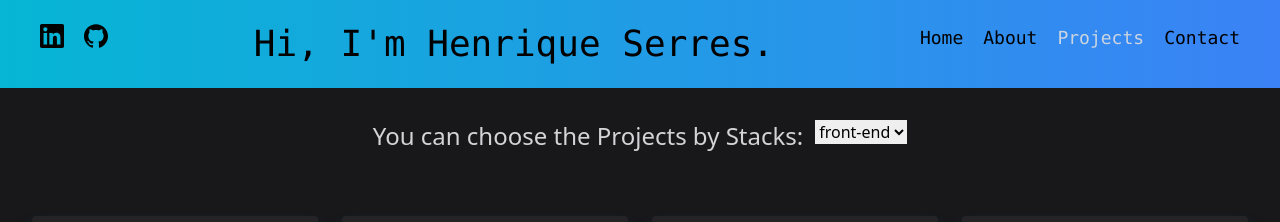
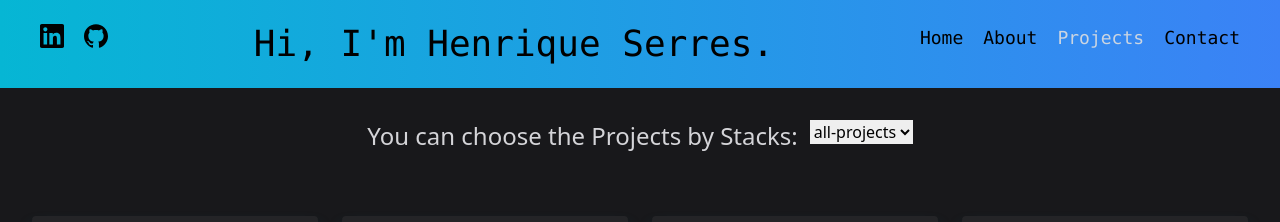
Before and after one commit to HenriqueSerres/my-portfolio, a Next.js app: page /projects in a window 1280 px wide. Shown: the top 222 px of the page. Built offline with nearby package versions, Linux system fonts and the light colour scheme.

Commit message:
finish stacks filters

```diff
--- a/src/app/projects/page.tsx
+++ b/src/app/projects/page.tsx
@@ -1,18 +1,11 @@
 'use client'
 import Header from '@/components/Head'
 import ProjectCards from '@/components/ProjectCards'
-import StacksInput from '@/components/StacksInput'
 
 export default function Projects() {
   return (
     <main>
       <Header />
-      <div className="flex justify-center gap-3 p-8">
-        <h1 className="text-2xl text-zinc-300">
-          You can choose the Projects by Stacks:
-        </h1>
-        <StacksInput />
-      </div>
       <div>
         <ProjectCards />
       </div>
--- a/src/components/ProjectCards/index.tsx
+++ b/src/components/ProjectCards/index.tsx
@@ -1,12 +1,63 @@
 import { myProjects } from '@/lib/projects'
 import Image from 'next/image'
 import Link from 'next/link'
+import { useEffect, useState } from 'react'
 import { FaGithub } from 'react-icons/fa'
 
+const projects = (selected: string) => {
+  if (selected === 'front-end') {
+    return myProjects.filter(
+      (project) => project.category.toLowerCase() === 'front-end',
+    )
+  }
+  if (selected === 'back-end') {
+    return myProjects.filter(
+      (project) => project.category.toLowerCase() === 'back-end',
+    )
+  }
+  if (selected === 'full-stack') {
+    return myProjects.filter(
+      (project) => project.category.toLowerCase() === 'full-stack',
+    )
+  }
+  return myProjects
+}
+
 export default function ProjectCards() {
+  const [stack, setStack] = useState('')
+  const [filteredProjects, setFilteredProjects] = useState(myProjects)
+  const [stacksOptions, setStacksOptions] = useState([
+    'all-projects',
+    'front-end',
+    'back-end',
+    'full-stack',
+  ])
+
+  useEffect(() => {
+    setFilteredProjects(projects(stack))
+  }, [stack])
+
   return (
+    <section>
+      <div className="flex justify-center gap-3 p-8">
+        <h1 className="text-2xl text-zinc-300">
+          You can choose the Projects by Stacks:
+        </h1>
+        <form>
+          <select
+            value={stack}
+            onChange={({ target }) => setStack(target.value)}
+          >
+            {stacksOptions.map((opt) => (
+              <option key={opt} value={opt}>
+                {opt}
+              </option>
+            ))}
+          </select>
+        </form>
+      </div>
       <div className="mx-8 my-8 grid grid-cols-4 gap-6">
-      {myProjects.map((project) => (
+        {filteredProjects.map((project) => (
           <div
             key={project.name}
             className="rounded bg-white/5 p-2 shadow-lg shadow-cyan-500/50 transition-colors hover:bg-white/10"
@@ -32,5 +83,6 @@ export default function ProjectCards() {
           </div>
         ))}
       </div>
+    </section>
   )
 }
--- a/src/components/StacksInput/index.tsx
+++ /dev/null
@@ -1,23 +0,0 @@
-import { useState } from 'react'
-
-export default function StacksInput() {
-  const [stack, setStack] = useState('')
-  const [stacksOptions, setStacksOptions] = useState([
-    'front-end',
-    'back-end',
-    'full-stack',
-  ])
-  return (
-    <>
-      <form>
-        <select value={stack} onChange={({ target }) => setStack(target.value)}>
-          {stacksOptions.map((opt) => (
-            <option key={opt} value={opt}>
-              {opt}
-            </option>
-          ))}
-        </select>
-      </form>
-    </>
-  )
-}
```
Lines whose indentation alone changed are shown as unchanged.
